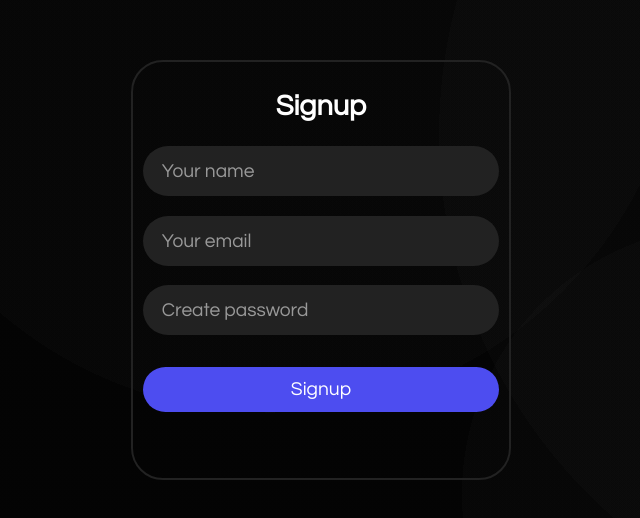
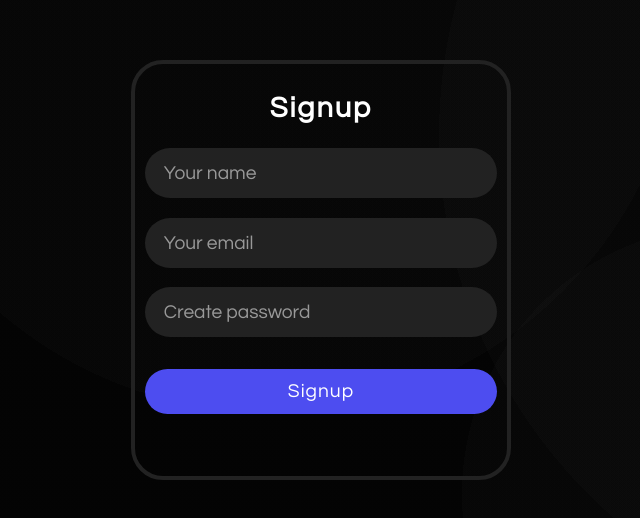
Before and after one commit to riazul01/reactor, a React (Vite) app: page /form-validator in a window 1280 px wide. Shown: the part 130-648 px from the top of the page, without its empty margins (319-959 px from the left). Built offline with nearby package versions, Linux system fonts and the light colour scheme; a web font is replaced by a local one.

Commit message:
from validator project updated

```diff
--- a/src/pages/form-validator/form-validator.css
+++ b/src/pages/form-validator/form-validator.css
@@ -14,16 +14,16 @@
     width: 380px;
     padding: 0.6rem;
     margin: 0 0.4rem;
-    border: 2px solid #222;
+    border: 4px solid #222;
     border-radius: 2rem;
 }
 
 .formContent h1 {
     margin-top: 1.2rem;
     font-size: 1.8rem;
-    font-weight: bold;
     color: #fff;
     text-align: center;
+    letter-spacing: 2px;
 }
 
 .formContent form {
@@ -66,6 +66,7 @@
     width: 100%;
     color: #fff;
     font-size: 1.2rem;
+    letter-spacing: 1px;
     border-radius: 2rem;
     border: none;
     outline: none;
```
